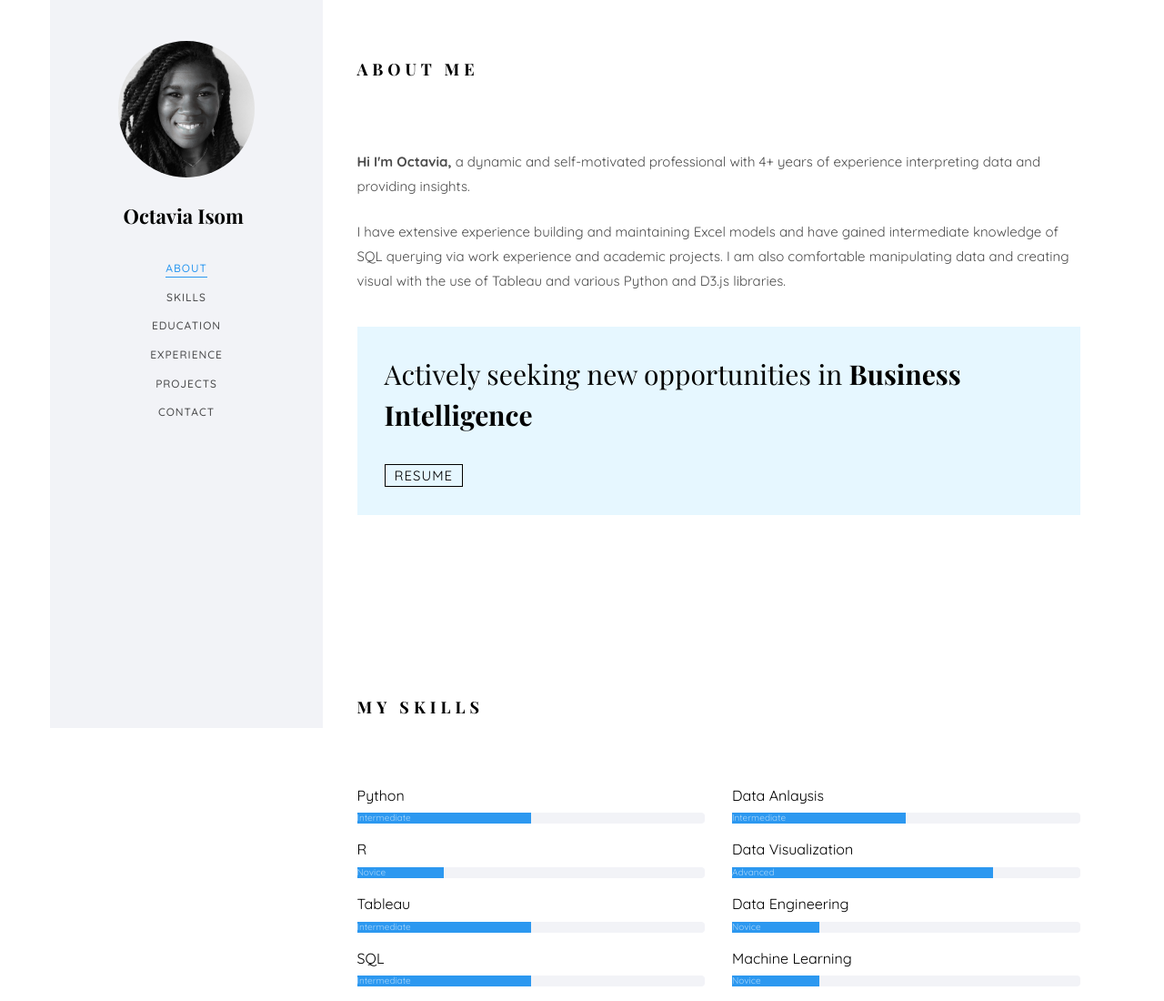
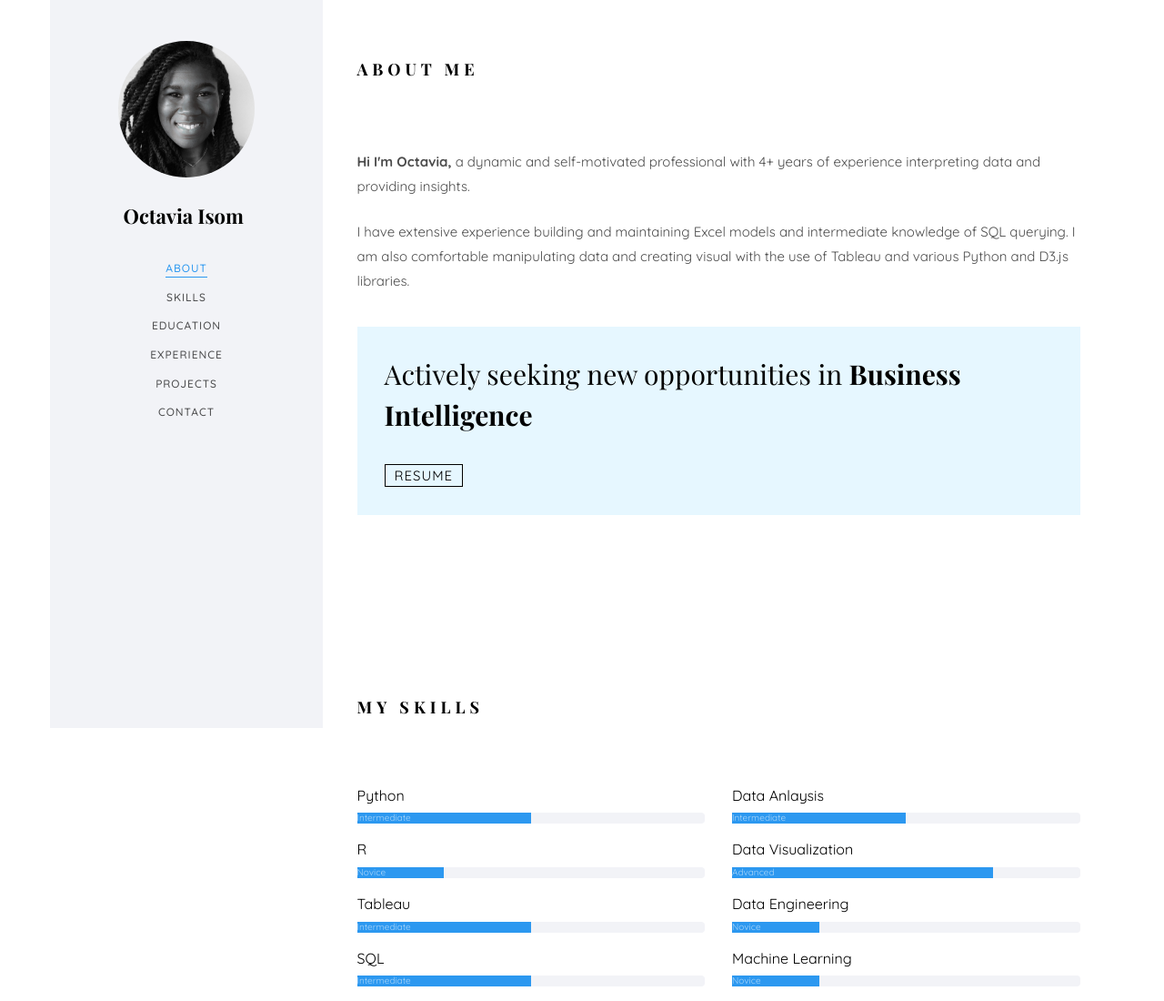
Before and after one commit to octaviaisom/octaviaisom.github.io, a plain HTML site: page index.html in a window 1280 px wide. Shown: the top 1100 px of the page at 91% size. Drawn offline with nearby package versions, Linux system fonts and the light colour scheme; files whose address does not match are found by name; a web font is replaced by a local one.

Commit message:
bio update

```diff
--- a/index.html
+++ b/index.html
@@ -96,8 +96,7 @@
 
 										<h2 class="colorlib-heading">About Me</h2>
 										<p><strong>Hi I'm Octavia,</strong> a dynamic and self-motivated professional with 4+ years of experience interpreting data and providing insights.</p>
-										<p>I have extensive experience building and maintaining Excel models and have
-											gained intermediate knowledge of SQL querying via work experience and academic projects. I am also comfortable
+										<p>I have extensive experience building and maintaining Excel models and intermediate knowledge of SQL querying. I am also comfortable
 											manipulating data and creating visual with the use of Tableau and various Python and D3.js libraries. </p>
 									</div>
 								</div>
```
